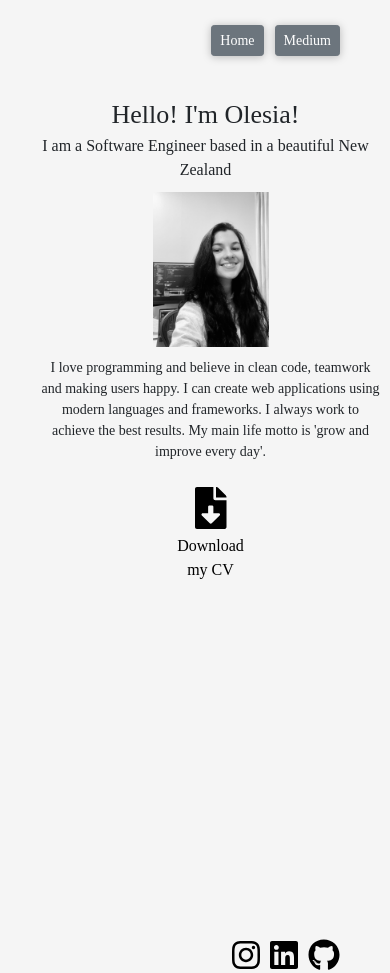
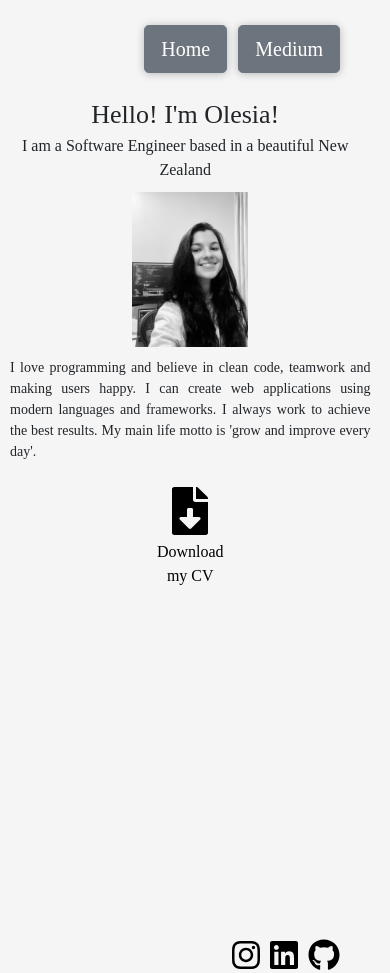
Before and after one commit to olesiaMartushkanova/react-typescript-blog, a React (Create React App) app in the folder my-app/: page / in a window 390 px wide. Both pictures are taken after a click on the button "About me". Built offline with nearby package versions, Linux system fonts and the light colour scheme; no server answers; a web font is replaced by a local one.

Commit message:
org components

```diff
--- a/my-app/package.json
+++ b/my-app/package.json
@@ -23,8 +23,6 @@
   "scripts": {
     "start": "react-scripts start",
     "build": "react-scripts build",
-    "test": "react-scripts test",
-    "eject": "react-scripts eject",
     "test:circular": "yarn madge --circular --ts-config=tsconfig.json --extensions tsx,ts ./"
   },
   "eslintConfig": {
--- a/my-app/src/components/AboutMeButton/AboutMeButton.tsx
+++ b/my-app/src/components/AboutMeButton/AboutMeButton.tsx
@@ -1,12 +1,8 @@
 import { useHistory } from 'react-router-dom';
-import { MEDIA_QUERY_SIZE } from '../../utils/constants';
-import { useMediaQueryHook } from '../../utils/hooks/useMediaQuery';
 import MainButton, { IMainButton } from '../MainButton/MainButton';
 import './AboutMeButton.css';
 
 const AboutMeButton = (props: IMainButton) => {
-  const isPageWide = useMediaQueryHook(MEDIA_QUERY_SIZE.mobile);
-
   const { text, path } = props;
 
   const history = useHistory();
@@ -15,10 +11,7 @@ const AboutMeButton = (props: IMainButton) => {
   };
 
   return (
-    <MainButton
-      className='button__about-me'
-      onClick={buttonHandler}
-      size={isPageWide ? 'sm' : 'lg'}>
+    <MainButton className='button__about-me' onClick={buttonHandler}>
       {text}
     </MainButton>
   );
--- a/my-app/src/components/MediumButton/MediumButton.tsx
+++ b/my-app/src/components/MediumButton/MediumButton.tsx
@@ -1,22 +1,13 @@
-import { MEDIA_QUERY_SIZE } from '../../utils/constants';
-import { useMediaQueryHook } from '../../utils/hooks/useMediaQuery';
 import MainButton, { IMainButton } from '../MainButton/MainButton';
 
 const MediumButton = (props: IMainButton) => {
-  const isPageWide = useMediaQueryHook(MEDIA_QUERY_SIZE.mobile);
-
   const { path } = props;
 
   const buttonHandler = () => {
     window.open(path, '_blank');
   };
 
-  return (
-    <MainButton
-      onClick={buttonHandler}
-      text='Medium'
-      size={isPageWide ? 'sm' : 'lg'}></MainButton>
-  );
+  return <MainButton onClick={buttonHandler} text='Medium'></MainButton>;
 };
 
 export default MediumButton;
--- a/my-app/src/components/Page/Page.css
+++ b/my-app/src/components/Page/Page.css
@@ -37,8 +37,10 @@
   }
 
   .header {
+    align-items: center;
     width: 100vw;
     height: 80px;
+    margin-bottom: 15px;
   }
 
   .nav__buttons {
--- a/my-app/src/pages/AboutMe/AboutMe.css
+++ b/my-app/src/pages/AboutMe/AboutMe.css
@@ -62,15 +62,13 @@
   .main__about-me {
     display: flex;
     flex-direction: column;
-    align-content: center;
+    align-items: center;
     flex-wrap: wrap;
     font-family: 'Rhodium Libre', serif;
     height: 100vh;
     width: 100%;
-    margin-top: 15px;
-    margin-left: 30px;
     text-align: center;
-    width: 90%;
+    width: 95%;
   }
 
   .section__title--about-me {
@@ -96,12 +94,10 @@
     margin-bottom: 10px;
   }
 
-  .section__about-me__main {
-    font-size: 14px;
-  }
-
   .aside__text__main-about-me {
     margin-bottom: 25px;
+    font-size: 14px;
+    text-align: justify;
   }
 
   .button__more-about-me {
--- a/my-app/src/pages/Footer/Footer.tsx
+++ b/my-app/src/pages/Footer/Footer.tsx
@@ -1,6 +1,6 @@
 import { SOCIAL_BUTTONS } from '../../utils/constants';
 import './Footer.css';
-import SocialFollow from '../../components/SocialFollow/SocialFollow';
+import SocialFollow from './components/SocialFollow/SocialFollow';
 
 const Footer = () => {
   return (
--- a/my-app/src/pages/Home/Home.css
+++ b/my-app/src/pages/Home/Home.css
@@ -16,6 +16,7 @@
     margin-right: 50px;
     width: 412px;
   }
+
   .nav__latest-posts {
     padding: 1rem;
     background-color: rgb(202, 202, 202);
@@ -53,6 +54,7 @@
   .main__home {
     display: flex;
     flex-direction: row;
+    align-items: center;
     height: 100vh;
   }
 
--- a/my-app/src/utils/constants.ts
+++ b/my-app/src/utils/constants.ts
@@ -4,7 +4,7 @@ import {
   faGithub,
 } from '@fortawesome/free-brands-svg-icons';
 import { IPostItem } from '../components/LatestPosts/PostItem';
-import { ISocialFollow } from '../components/SocialFollow/SocialFollow';
+import { ISocialFollow } from '../pages/Footer/components/SocialFollow/SocialFollow';
 
 export const ABOUT_ME_PATH = '/about-me';
 export const HOME_PATH = '/';
```
Also changed, not shown: my-app/src/pages/Footer/components/SocialFollow/SocialFollow.css (renamed from my-app/src/components/SocialFollow/SocialFollow.css), my-app/src/pages/Footer/components/SocialFollow/SocialFollow.tsx (renamed from my-app/src/components/SocialFollow/SocialFollow.tsx).
